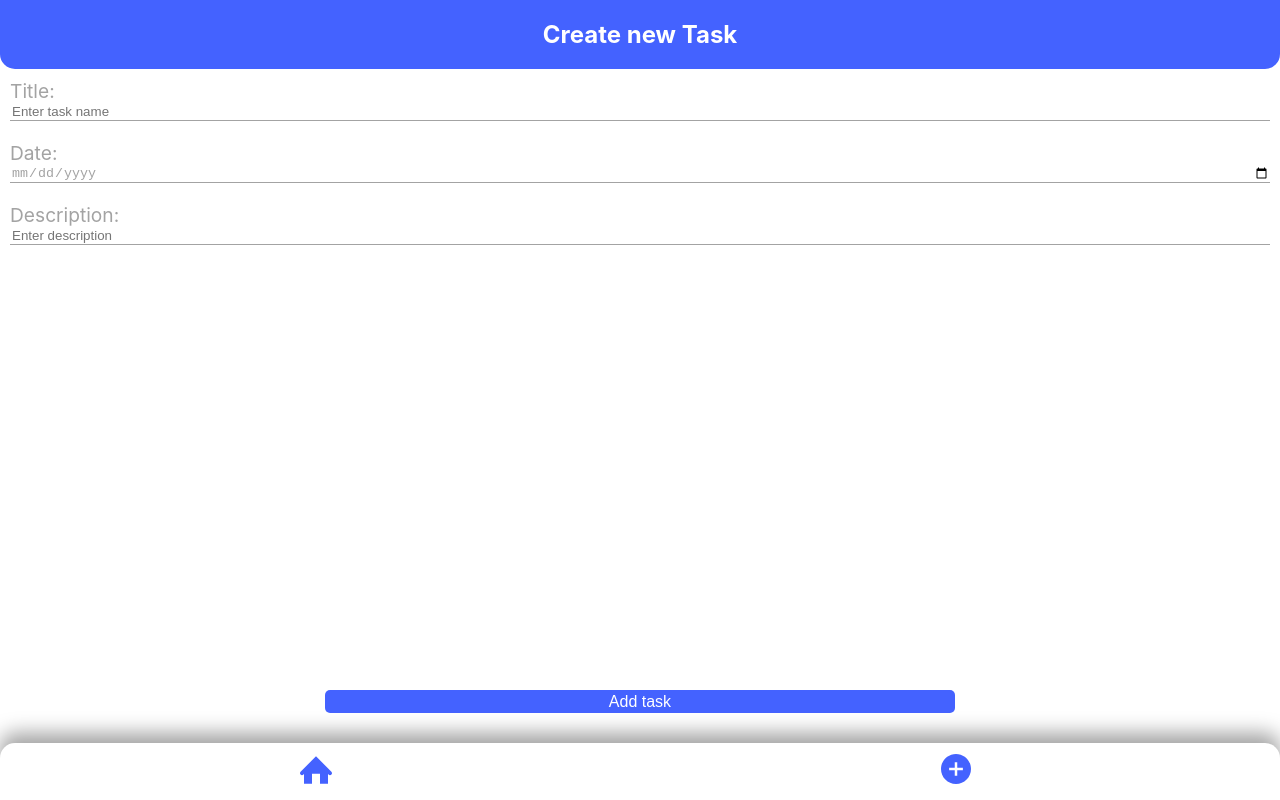
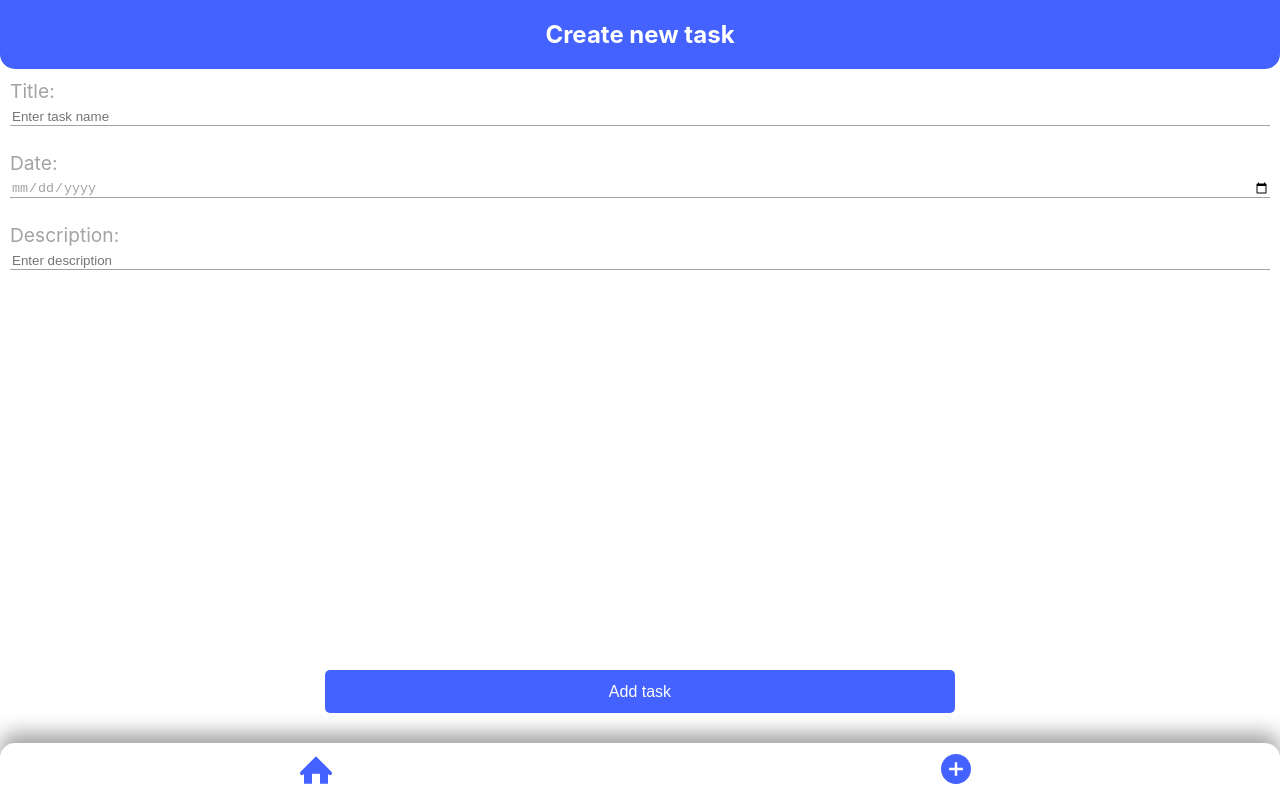
Before and after one commit to JonasImm/todolist, a React (Create React App) app: page /add in a window 1280 px wide. Built offline with nearby package versions, Linux system fonts and the light colour scheme.

Commit message:
Add margin to input fields

```diff
--- a/src/pages/add.css
+++ b/src/pages/add.css
@@ -32,6 +32,7 @@
   border-bottom-style: solid;
   border-color: #a3a3a3;
   background-color: transparent;
+  margin: 5px 0;
 }
 
 .form > :last-child {
@@ -45,7 +46,7 @@
 
 .form > :last-child input {
   width: 50%;
-  height: 5%;
+  height: 10%;
   font-size: 1rem;
   background-color: var(--highlightColor);
   border-radius: 5px;
--- a/src/pages/add.js
+++ b/src/pages/add.js
@@ -44,7 +44,7 @@ const Add = () => {
     <>
       <div className="add">
         <header className="app__header">
-          <h2>Create new Task</h2>
+          <h2>Create new task</h2>
         </header>
         <form className="form" onSubmit={handleSubmit}>
           <label>
```
